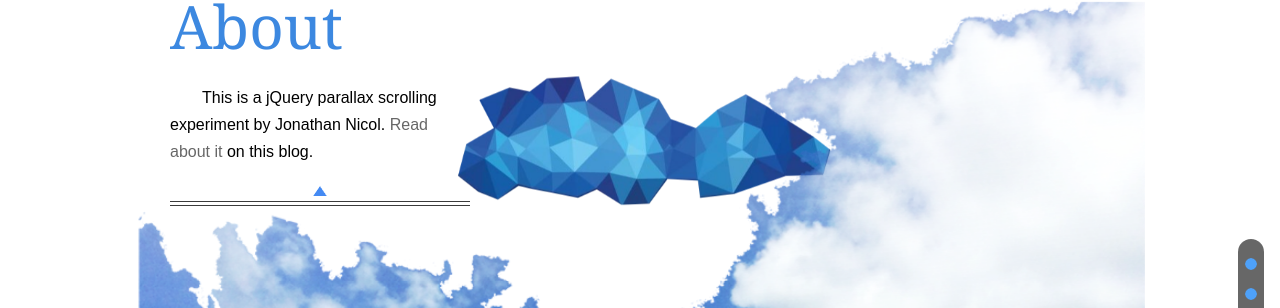
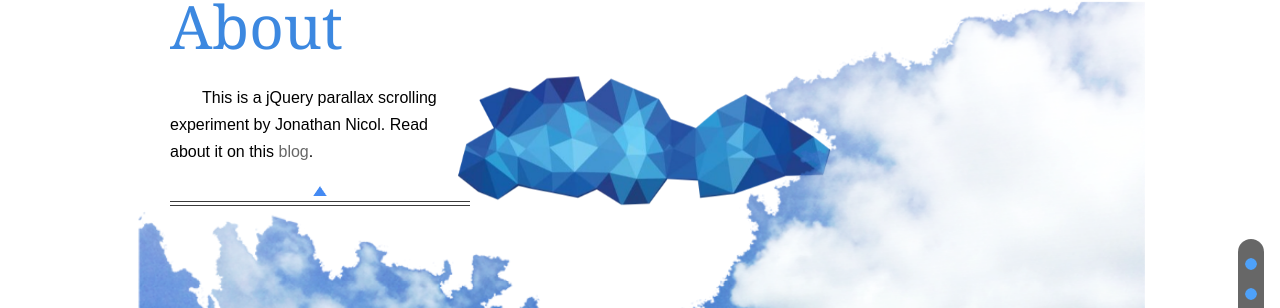
Before and after one commit to kusmour/blog_jekyll, a Jekyll site: the page built from horizon.html, in a window 1280 px wide and 900 px high, scrolled down 3370 px. Shown: the part 171-479 px from the top of the window. Built offline with Jekyll 4.4.1, drawn with Linux system fonts in a browser that asks for light colours; part of the change alters nothing that is shown.

```diff
--- a/horizon.html
+++ b/horizon.html
@@ -125,7 +125,7 @@ homepage: kusMour
 					<header>
 						<h1>About</h1>
 					</header>
-					<p>This is a jQuery parallax scrolling experiment by Jonathan Nicol. <a href="http://f6design.com/journal/2011/08/06/build-a-parallel-scrolling-website-interface-with-jquery-and-css/">Read about it</a> on this blog.</p>
+					<p>This is a jQuery parallax scrolling experiment by Jonathan Nicol. Read about it on this <a href="http://f6design.com/journal/2011/08/06/build-a-parallel-scrolling-website-interface-with-jquery-and-css/">blog</a>.</p>
 					<nav class="next-prev">
 						<a class="prev japan" href="#japan">Prev</a>
 						<hr>
```
